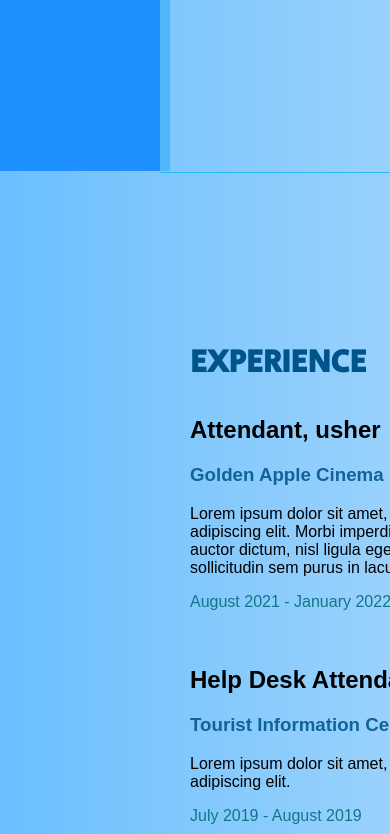
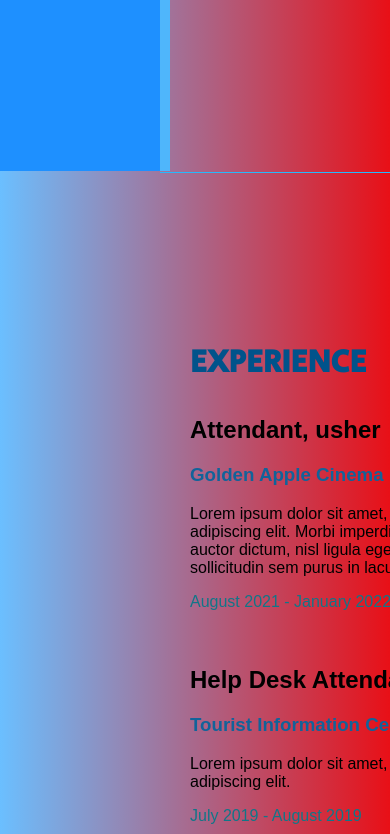
Before and after one commit to TheRandomYellowSlime/TheRandomYellowSlime.github.io, a plain HTML site: page index.html in a window 390 px wide. Shown: the part 673-1507 px from the top of the page. Drawn offline with Linux system fonts and the light colour scheme.

Commit message:
Update styles.css

```diff
--- a/styles.css
+++ b/styles.css
@@ -2,7 +2,6 @@
 html
 {
     font-family: sans-serif;
-    /*background-color: rgb(205, 231, 253);*/
     background-image: linear-gradient(to left, rgba(0, 174, 255, 0.091), rgb(107, 191, 255));
     scroll-behavior: smooth;
 }
@@ -174,10 +173,12 @@ footer a
 /*===== Adjustments for phone display: =====*/
 @media only screen and (max-width: 600px)
 {
+    /*===== Default page settings: =====*/
     html
     {
         font-family: sans-serif;
-        background-color: rgb(168, 213, 252);
+        /*background-color: rgb(134, 198, 253);*/
+        background-color: red;
         scroll-behavior: smooth;
     }
     a
@@ -190,6 +191,7 @@ footer a
         padding: 0;
         margin: 0;
     }
+    /*===== Header/sidebar with page navigation: =====*/
     header
     {
         background-color: dodgerblue;
@@ -205,6 +207,7 @@ footer a
         justify-content: center;
         align-items: center;
     }
+    /*===== Main content of the page: =====*/
     main
     {
         margin-left: 160px;
@@ -212,6 +215,7 @@ footer a
         top: 0;
         min-width: 360px;
     }
+    /*=== Universal settings for sections of content: ===*/
     section
     {
         height: 100vh;
```
